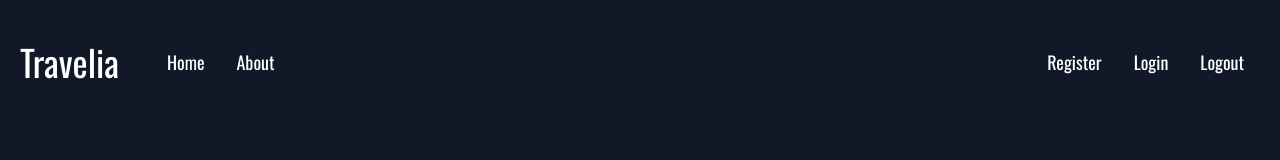
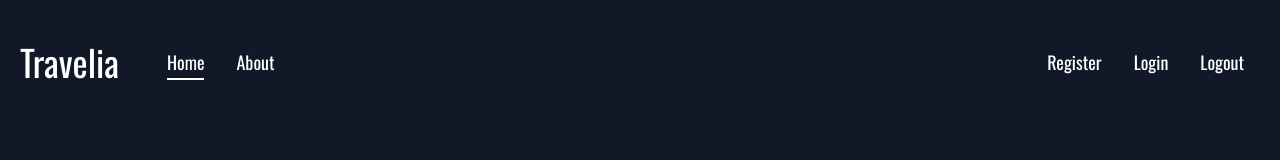
Before and after one commit to AbderrahmaneFadili/travelia-blog, a React (Create React App) app: page / in a window 1280 px wide. Shown: the top 160 px of the page. Built offline with nearby package versions, Linux system fonts and the light colour scheme.

Commit message:
Active Link in Navbar

```diff
--- a/src/components/Header/Header.js
+++ b/src/components/Header/Header.js
@@ -1,5 +1,5 @@
 import React from "react";
-import { Link } from "react-router-dom";
+import { NavLink } from "react-router-dom";
 
 const Header = () => {
   return (
@@ -12,22 +12,32 @@ const Header = () => {
         {/* Home & About */}
         <ul className="flex ml-8">
           <li className="px-4 py-2 text-lg">
-            <Link to="/">Home</Link>
+            <NavLink activeClassName="active" to="/">
+              Home
+            </NavLink>
           </li>
           <li className="px-4 py-2 text-lg">
-            <Link to="/about">About</Link>
+            <NavLink activeClassName="active" to="/about">
+              About
+            </NavLink>
           </li>
         </ul>
         {/* Register & Login */}
         <ul className="flex ml-auto">
           <li className="px-4 py-2 text-lg">
-            <Link to="/register">Register</Link>
+            <NavLink activeClassName="active" to="/register">
+              Register
+            </NavLink>
           </li>
           <li className="px-4 py-2 text-lg">
-            <Link to="/login"> Login</Link>
+            <NavLink activeClassName="active" to="/login">
+              Login
+            </NavLink>
           </li>
           <li className="px-4 py-2 text-lg">
-            <Link to="/logout">Logout</Link>
+            <NavLink activeClassName="active" to="/logout">
+              Logout
+            </NavLink>
           </li>
         </ul>
       </nav>
--- a/src/index.css
+++ b/src/index.css
@@ -7,4 +7,9 @@
   body {
     font-family: "Oswald", sans-serif;
   }
+
+  .active {
+    padding-bottom: 3px;
+    border-bottom: 2px solid white;
+  }
 }
```
